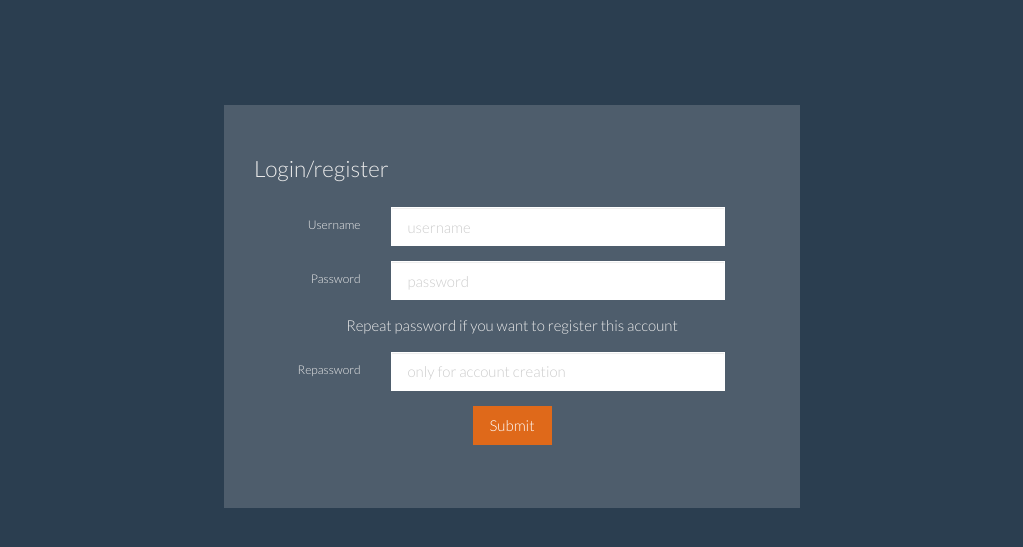
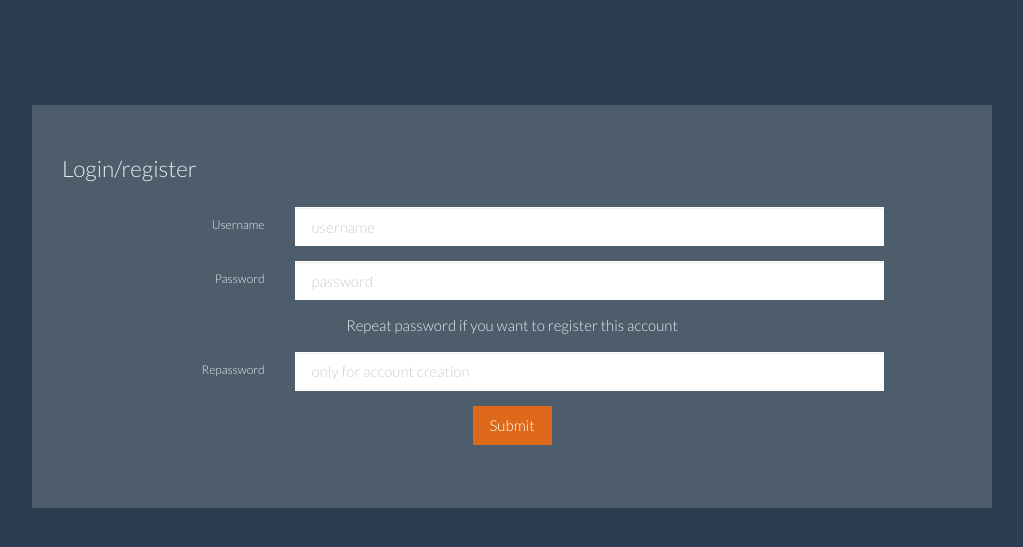
Before and after one commit to spaceexperiment/forum-app, a Flask app: template app/templates/login.html in a window 1280 px wide. Shown: the part 40-587 px from the top of the page, without its empty margins (128-1151 px from the left). Run offline with Flask 2, Linux system fonts and the light colour scheme; the template is opened without the code that fills it, so the values that code supplies are empty, except form fields; form fields are guessed from the names that the template uses; style sheets or scripts are compiled from the project's sources; parts of the project's set-up code (start-up, migrations or seed data) failed here and were passed over; some libraries are stand-ins or nearby versions.

Commit message:
removed jumbotron width

```diff
--- a/app/static/css/user.css
+++ b/app/static/css/user.css
@@ -1,6 +1,3 @@
-.user-form.jumbotron {
-  width: 60%;
-}
 .user-form.jumbotron p {
   font-size: 1em;
 }
--- a/dev/sass/user.sass
+++ b/dev/sass/user.sass
@@ -1,5 +1,4 @@
 .user-form.jumbotron
-  width: 60%
 
   p
     font-size: 1em
```
